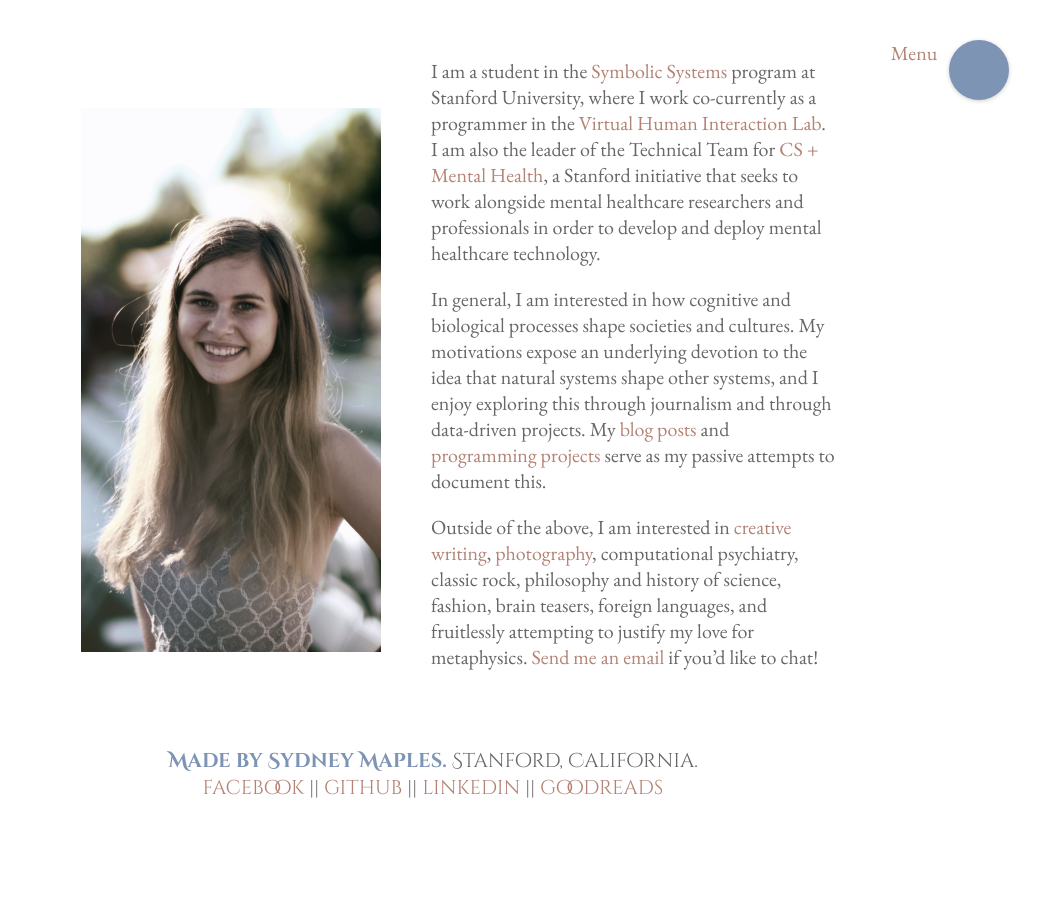
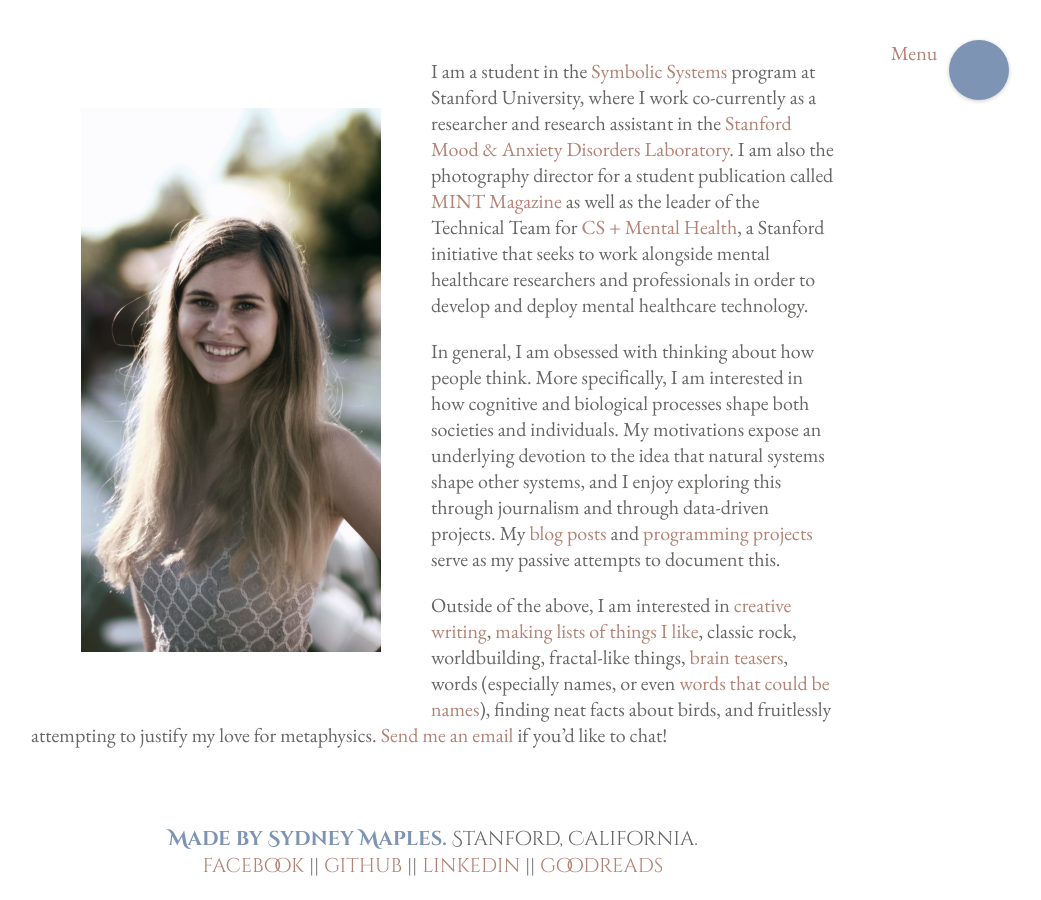
Before and after one commit to squidnee/squidnee.github.io, a Jekyll site: the page built from about.md, in a window 1280 px wide. Shown: the whole page, without its empty margins (207-1248 px from the left). Built offline with Jekyll 4.4.1, drawn with Linux system fonts in a browser that asks for light colours; some web fonts are replaced.

Commit message:
added lists, updated about

```diff
--- a/_includes/disqus.html
+++ b/_includes/disqus.html
@@ -1,3 +1,4 @@
+{% if page.comments %}
 <div id="disqus_thread"></div>
 <script type="text/javascript">
     var disqus_shortname = 'sydneymaples';
@@ -9,3 +10,4 @@
     })();
 </script>
 <noscript>Please enable JavaScript to view the <a href="http://disqus.com/?ref_noscript">comments powered by Disqus.</a></noscript>
+{% endif %}
--- a/_includes/header.html
+++ b/_includes/header.html
@@ -9,6 +9,7 @@
       <li><a href="http://sydneymaples.com/about.html" class="active"><span>About</span></a></li>
       <li><a href="http://sydneymaples.com/archives.html" class="active"><span>Blog Posts</span></a></li>
       <li><a href="http://sydneymaples.com/projects.html" class="active"><span>Projects</span></a></li>
+      <li><a href="http://sydneymaples.com/lists.html" class="active"><span>Lists</span></a></li>
     </ul>
     <span aria-hidden="true" class="stretchy-nav-bg"></span>
   </nav>
--- a/_layouts/post.html
+++ b/_layouts/post.html
@@ -10,8 +10,6 @@
 <script id="dsq-count-scr" src="//sydneymaples.disqus.com/count.js" async></script>
 </body>
 
-{% if page.comments %}
+{% include foot.html %}
+
 {% include disqus.html %}
-{% endif %}
-
-{% include foot.html %}
--- a/about.md
+++ b/about.md
@@ -5,8 +5,8 @@
 
 <img src="/assets/img/self.png" style="float:left; margin:50px;"/>
 
-I am a student in the [Symbolic Systems](https://symsys.stanford.edu/ssp_description) program at Stanford University, where I work co-currently as a programmer in the [Virtual Human Interaction Lab](https://vhil.stanford.edu/mission/). I am also the leader of the Technical Team for [CS + Mental Health](http://csplusmh.com/), a Stanford initiative that seeks to work alongside mental healthcare researchers and professionals in order to develop and deploy mental healthcare technology.
+I am a student in the [Symbolic Systems](https://symsys.stanford.edu/ssp_description) program at Stanford University, where I work co-currently as a researcher and research assistant in the [Stanford Mood & Anxiety Disorders Laboratory](http://web.stanford.edu/group/mood/). I am also the photography director for a student publication called [MINT Magazine](https://issuu.com/mint_magazine) as well as the leader of the Technical Team for [CS + Mental Health](http://csplusmh.com/), a Stanford initiative that seeks to work alongside mental healthcare researchers and professionals in order to develop and deploy mental healthcare technology.
 
-In general, I am interested in how cognitive and biological processes shape societies and cultures. My motivations expose an underlying devotion to the idea that natural systems shape other systems, and I enjoy exploring this through journalism and through data-driven projects. My [blog posts](http://sydneymaples.com/archives.html) and [programming projects](http://sydneymaples.com/projects.html) serve as my passive attempts to document this.
+In general, I am obsessed with thinking about how people think. More specifically, I am interested in how cognitive and biological processes shape both societies and individuals. My motivations expose an underlying devotion to the idea that natural systems shape other systems, and I enjoy exploring this through journalism and through data-driven projects. My [blog posts](http://sydneymaples.com/archives.html) and [programming projects](http://sydneymaples.com/projects.html) serve as my passive attempts to document this.
 
-Outside of the above, I am interested in [creative writing](http://sydneymaples.com/poems.html), [photography](http://sydneymaples.com/photography.html), computational psychiatry, classic rock, philosophy and history of science, fashion, brain teasers, foreign languages, and fruitlessly attempting to justify my love for metaphysics. [Send me an email](mailto:smaples@stanford.edu) if you’d like to chat!
+Outside of the above, I am interested in [creative writing](http://sydneymaples.com/poems.html), [making lists of things I like](http://sydneymaples.com/lists.html), classic rock, worldbuilding, fractal-like things, [brain teasers](http://www.braingle.com), words (especially names, or even [words that could be names](http://sydneymaples.com/lists.html)), finding neat facts about birds, and fruitlessly attempting to justify my love for metaphysics. [Send me an email](mailto:smaples@stanford.edu) if you’d like to chat!
```
Also changed, not shown: lists.html (added, +12 -0 lines), lists/words-that-could-be-names.md (added, +6 -0 lines), 6 other files.
